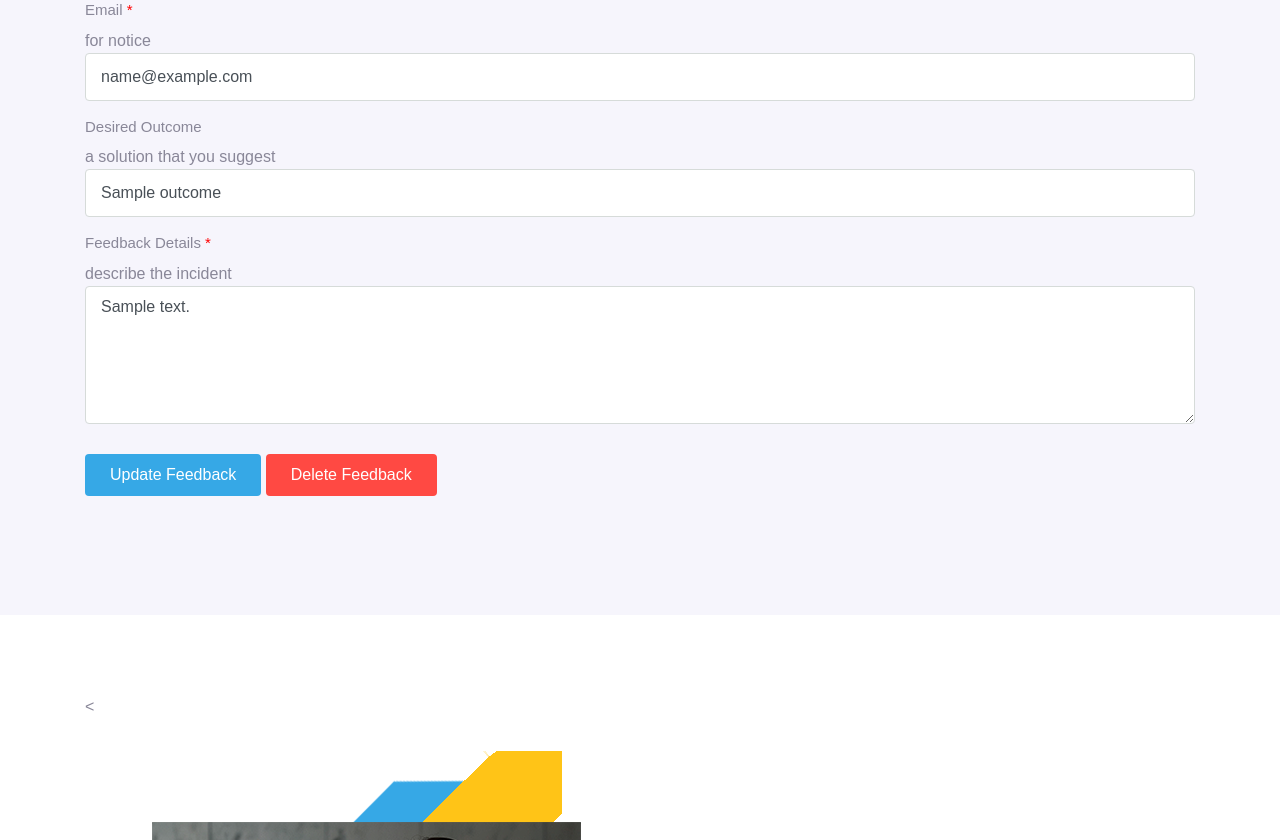
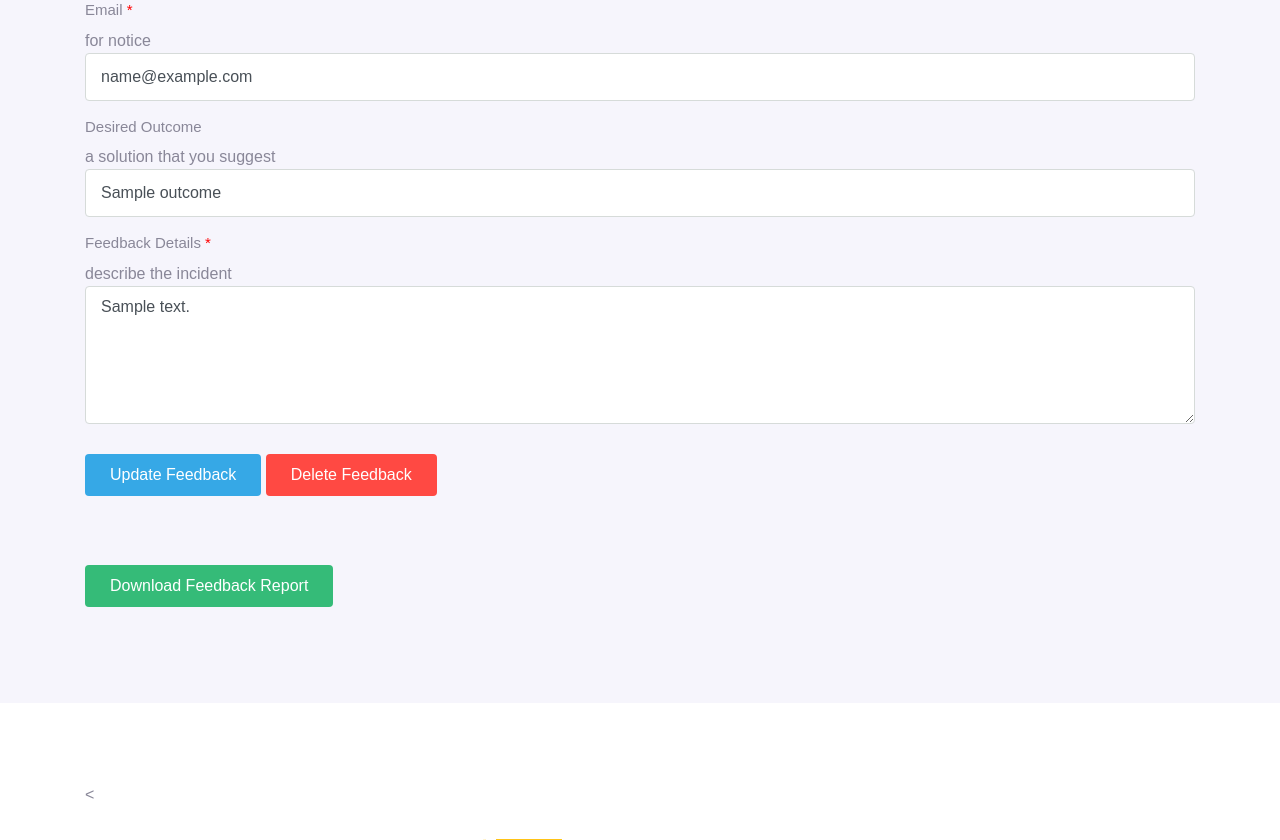
Before and after one commit to ThaminduSulakshana/The-Akuru-GEN, a Flask app: page /add_feedback in a window 1280 px wide. Shown: the part 1304-2144 px from the top of the page. Run offline with Flask 3, Linux system fonts and the light colour scheme; the visitor is signed in with stand-in values (Sample User, id 1); a database or web service that is not in the repository returns one stand-in record (values such as "Sample title"); parts of the project's set-up code (start-up, migrations or seed data) failed here and were passed over; some libraries are stand-ins or nearby versions; some web fonts are replaced.

Commit message:
"Add download button for feedback report as PDF in feedback.html"
This commit message describes the change in the code diff, which adds a download button for the feedback report as a PDF in the feedback.html file. The message is conc

```diff
--- a/templates/feedback.html
+++ b/templates/feedback.html
@@ -147,13 +147,19 @@
           </form>
           <br>
           {% endfor %}
+          <div class="form-group submit-btn">
+            <!-- Add the download button/link below -->
+            <a href="{{ url_for('download_feedback_pdf') }}" class="btn btn-success">Download Feedback Report</a>
+          </div>
         <!-- <div class="col-lg-6 py-3 wow fadeInRight">
             <div class="img-fluid py-3 text-center">
               <img src="{{ url_for('static', filename='img/about_frame.png') }}" alt="">
             </div>
+
           </div>
         </div> -->
     </div>
+
 </div> <!-- .row -->
 </div> <!-- .container -->
 </div> <!-- .page-section -->
@@ -186,11 +192,6 @@
     </div>
 </div><!-- .page-section -->
 <br>
-<!-- Inside your HTML template, within the relevant section -->
-<div class="form-group submit-btn">
-  <!-- Add the download button/link below -->
-  <a href="{{ url_for('download_feedback_pdf') }}" class="btn btn-success">Download Feedback as PDF</a>
-</div>
 
 <footer class="page-footer bg-image" style="background-image: url(../assets/img/);">
     <div class="container">
```
